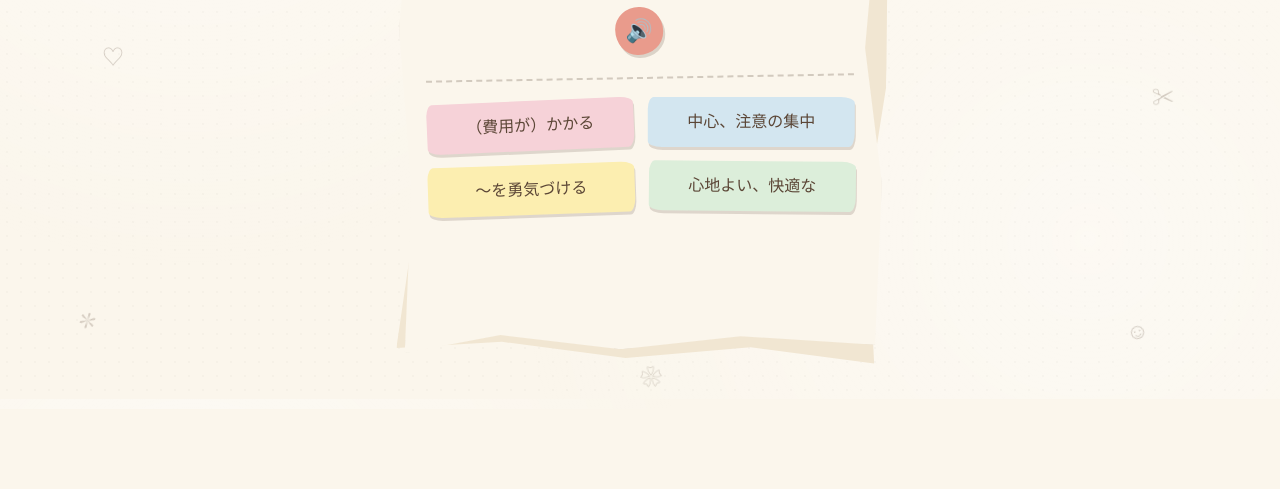
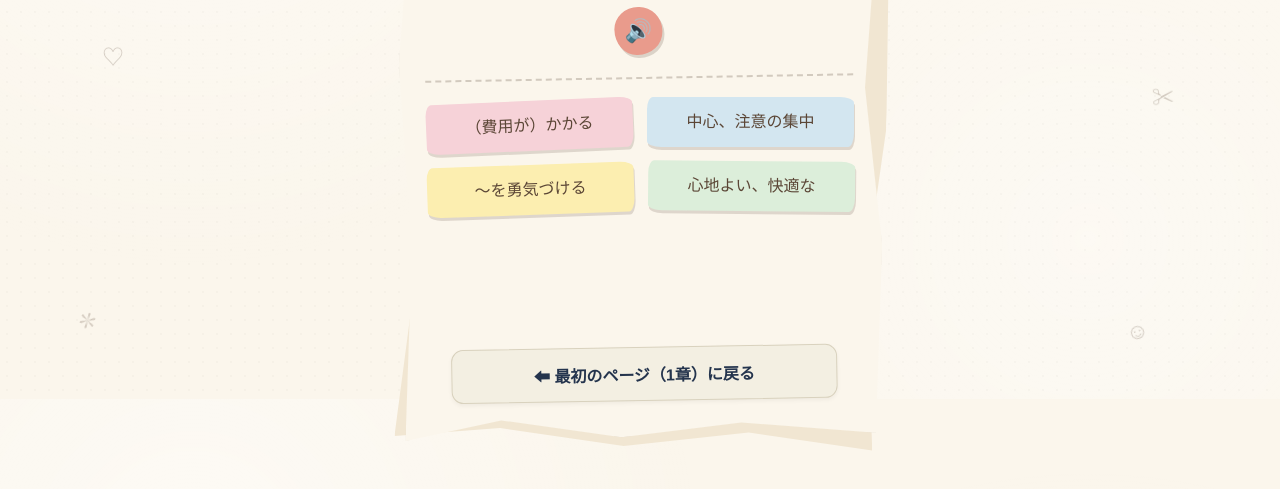
Before and after one commit to kekkoda-lab/riku, a plain HTML site: page quiz2.html in a window 1280 px wide. Shown: the part 401-890 px from the top of the page. Before the commit the page ends 810 px from the top, so only its background shows below. Drawn offline with Linux system fonts and the light colour scheme; a web font is replaced by a local one.

Commit message:
Update quiz2.html

```diff
--- a/quiz2.html
+++ b/quiz2.html
@@ -974,6 +974,9 @@ function buildQuiz(){
   els.resultCard.classList.add('hidden');
   els.quizCard.classList.remove('hidden');
   renderQuestion();
+
+  // 最初のページに戻るボタンを常に表示（初期化時に無ければ作成）
+  insertReturnLink();
 }
 
 function renderQuestion(){
@@ -1065,6 +1068,37 @@ function showResult(){
   els.finalMsg.textContent = msg;
 }
 
+// 追加：最初のページ（1章）に戻るボタンリンクをノートカード内の一番下に自動挿入する関数
+function insertReturnLink(){
+  if(document.getElementById('custom-back-btn')) return;
+
+  const link = document.createElement('a');
+  link.id = 'custom-back-btn';
+  link.href = 'index.html';
+  link.textContent = '⬅ 最初のページ（1章）に戻る';
+
+  // ボタンのデザイン（ノートの雰囲気に合わせたスタイル）
+  link.style.display = 'block';
+  link.style.margin = '24px auto 10px';
+  link.style.padding = '14px';
+  link.style.width = '90%';
+  link.style.maxWidth = '400px';
+  link.style.textAlign = 'center';
+  link.style.background = '#F3EFE2';
+  link.style.border = '1px solid #D9D2BE';
+  link.style.borderRadius = '12px';
+  link.style.color = '#24344D';
+  link.style.textDecoration = 'none';
+  link.style.fontSize = '16px';
+  link.style.fontWeight = 'bold';
+  link.style.boxShadow = '0 2px 4px rgba(0,0,0,0.05)';
+
+  // 「次の問題へ」ボタンがある親要素の末尾（カード内の一番下）に追加
+  if(els.nextBtn && els.nextBtn.parentNode){
+    els.nextBtn.parentNode.appendChild(link);
+  }
+}
+
 els.speakBtn.addEventListener('click', speakWord);
 els.nextBtn.addEventListener('click', nextQuestion);
 els.restartBtn.addEventListener('click', buildQuiz);
```
